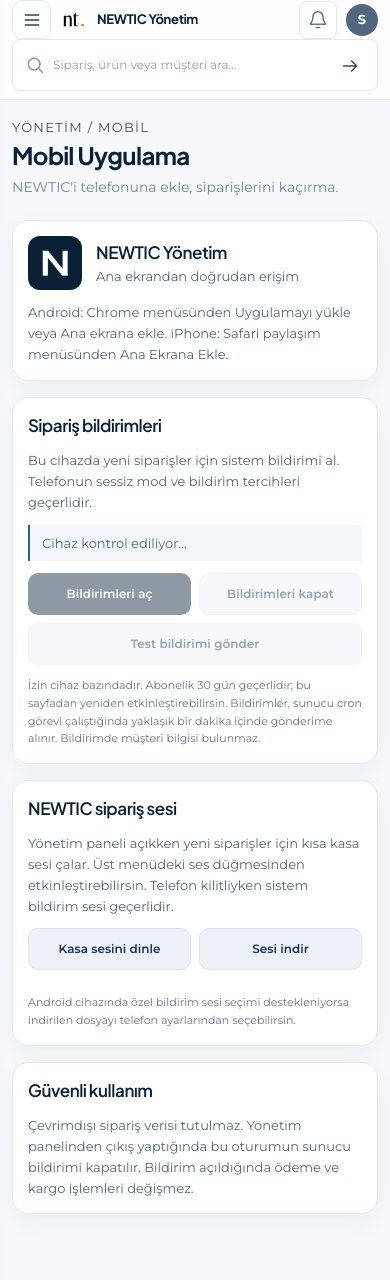
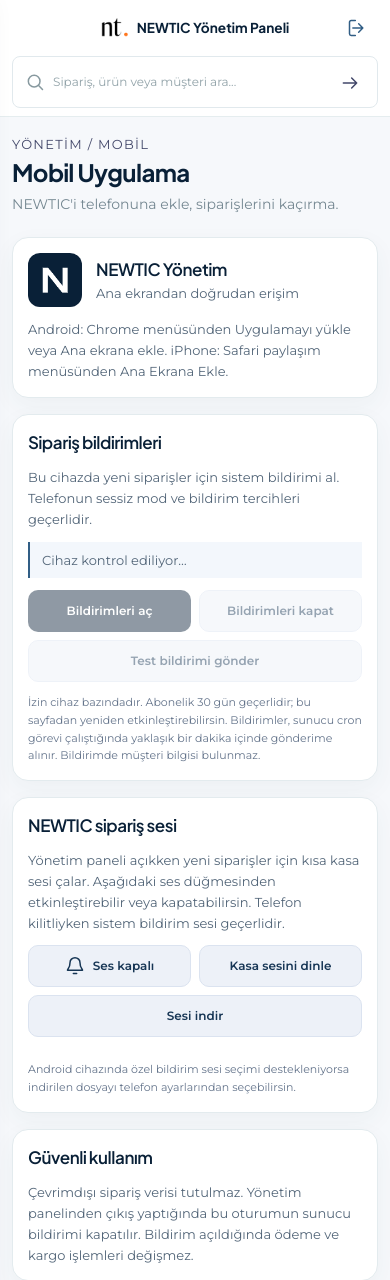
Before and after one commit to kiddiewise/newtic, a Laravel app: page /admin/uygulama in a window 390 px wide. Shown: the top 1280 px of the page. Run offline with Laravel 12, Linux system fonts and the light colour scheme; the visitor is signed in with stand-in values (Sample User, id 1); data comes from the database, SQL or seed files in the repository; tables that the repository leaves empty hold one stand-in row (values such as "Sample post"); data that the repository does not hold is empty; style sheets or scripts are compiled from the project's sources.

Commit message:
Release 1.0.26: simplify mobile admin header

```diff
--- /dev/null
+++ b/resources/css/admin-mobile-header.css
@@ -0,0 +1,20 @@
+/* Mobile header: centered brand, safe logout and one in-flow search row. */
+.admin-app-active .newtic-mobile-header-brand,.admin-app-active .newtic-mobile-header-logout{display:none}
+.newtic-pwa-sound-toggle[aria-pressed="true"]{background:#edf3f8;color:#315e85;border-color:#c5d8e9}
+@media(max-width:900px){
+ .admin-app-active .admin-workspace .admin-topbar{padding:0 max(12px,env(safe-area-inset-right,0px)) 8px max(12px,env(safe-area-inset-left,0px));min-height:0;background:#fff}
+ .admin-app-active .admin-workspace .admin-topbar-inner{display:grid;grid-template-columns:42px minmax(0,1fr) 42px;grid-template-rows:minmax(48px,auto) auto;align-items:center;gap:4px 6px;min-height:0;padding-top:4px}
+ .admin-app-active .admin-workspace .admin-topbar-inner>.admin-menu-toggle,
+ .admin-app-active .admin-workspace .admin-topbar-inner>.admin-topbar-brandmark,
+ .admin-app-active .admin-workspace .admin-topbar-inner>.admin-topbar-heading,
+ .admin-app-active .admin-workspace .admin-topbar-inner>.admin-top-actions{display:none}
+ .admin-app-active .admin-workspace .newtic-mobile-header-brand{grid-column:2;grid-row:1;display:flex;justify-content:center;align-items:center;gap:8px;min-width:0;text-decoration:none;color:#092037}
+ .newtic-mobile-header-brand img{width:28px;height:28px;object-fit:contain;flex:none}
+ .newtic-mobile-header-brand span{font:650 clamp(11px,3.5vw,15px)/1.3 'Plus Jakarta Sans',Montserrat,sans-serif;text-align:center;overflow-wrap:normal}
+ .admin-app-active .admin-workspace .newtic-mobile-header-logout{grid-column:3;grid-row:1;display:flex;justify-content:flex-end;margin:0}
+ .newtic-mobile-header-logout button{display:grid;place-items:center;min-width:42px;min-height:42px;padding:0;border:0;border-radius:8px;background:transparent;color:#315e85;cursor:pointer}
+ .newtic-mobile-header-logout .admin-icon{width:23px;height:23px}
+ .newtic-mobile-header-logout button:focus-visible,.newtic-mobile-header-brand:focus-visible{outline:2px solid #315e85;outline-offset:2px}
+ .admin-app-active .admin-workspace .admin-topbar-inner>.admin-global-search{grid-column:1/-1;grid-row:2;position:static;inset:auto;order:0;min-width:0;width:100%;max-width:none;margin:0;box-sizing:border-box;min-height:43px;border:1px solid #e1e9ed;border-radius:8px;background:#fff}
+ .admin-app-active .admin-workspace>.admin-main{padding-top:16px}
+}
--- a/resources/css/app.css
+++ b/resources/css/app.css
@@ -88,3 +88,5 @@
 
 @import './admin-order-delivery.css';
 @import './admin-dashboard-workspace.css';
+
+@import './admin-mobile-header.css';
--- a/resources/js/admin-mobile-navigation.js
+++ b/resources/js/admin-mobile-navigation.js
@@ -90,8 +90,7 @@ if (nav && dialog) {
   const badge = nav.querySelector('[data-admin-order-badge]');
   const link = nav.querySelector('[data-admin-order-link]');
   const live = nav.querySelector('[data-admin-order-live]');
-  const soundButton = document.querySelector('[data-admin-order-sound]');
-  const soundLabel = document.querySelector('[data-admin-sound-label]');
+  const soundButtons = [...document.querySelectorAll('[data-admin-order-sound]')];
   const toast = document.querySelector('[data-admin-order-toast]');
   const toastText = document.querySelector('[data-admin-order-toast-text]');
   const soundKey = 'newtic.admin.order-sound.' + nav.dataset.orderUser;
@@ -104,11 +103,13 @@ if (nav && dialog) {
   let last = Number(badge.textContent === '99+' ? 100 : badge.textContent) || 0;
   let toastTimer;
   const updateSound = () => {
-    if (!soundButton) return;
-    soundButton.setAttribute('aria-pressed', String(soundEnabled));
-    soundButton.setAttribute('aria-label', soundEnabled ? 'Sipariş sesini kapat' : 'Sipariş sesini etkinleştir');
-    soundButton.title = soundEnabled ? 'Sipariş sesi açık' : 'Sipariş sesi kapalı';
-    if (soundLabel) soundLabel.textContent = soundEnabled ? 'Ses açık' : 'Ses kapalı';
+    soundButtons.forEach(button => {
+      button.setAttribute('aria-pressed', String(soundEnabled));
+      button.setAttribute('aria-label', soundEnabled ? 'Sipariş sesini kapat' : 'Sipariş sesini etkinleştir');
+      button.title = soundEnabled ? 'Sipariş sesi açık' : 'Sipariş sesi kapalı';
+      const label = button.querySelector('[data-admin-sound-label]');
+      if (label) label.textContent = soundEnabled ? 'Ses açık' : 'Ses kapalı';
+    });
   };
   async function unlockAudio() {
     const Audio = window.AudioContext || window.webkitAudioContext;
@@ -126,14 +127,14 @@ if (nav && dialog) {
     const played = await unlockAudio() && playChime();
     if (previewStatus) previewStatus.textContent = played ? 'Kasa sesi çalındı.' : 'Ses çalınamadı. Cihazın ses ayarlarını kontrol et.';
   });
-  soundButton?.addEventListener('click', async () => {
+  soundButtons.forEach(button => button.addEventListener('click', async () => {
     if (soundEnabled) { soundEnabled = false; }
     else { soundEnabled = await unlockAudio(); if (soundEnabled) playChime(); }
     setPref(soundKey,soundEnabled ? '1' : '0');
     updateSound();
-  });
+  }));
   document.addEventListener('pointerdown', event => {
-    if (soundEnabled && !soundButton?.contains(event.target)) unlockAudio();
+    if (soundEnabled && !soundButtons.some(button => button.contains(event.target))) unlockAudio();
   }, {passive:true});
   document.addEventListener('keydown', () => { if (soundEnabled) unlockAudio(); });
   window.addEventListener('storage', event => {
--- a/resources/views/admin/layout.blade.php
+++ b/resources/views/admin/layout.blade.php
@@ -135,6 +135,11 @@
         <button class="admin-menu-toggle" type="button" aria-controls="admin-sidebar" aria-expanded="false" aria-label="Menüyü aç" data-admin-menu-toggle><x-admin-icon name="menu" /></button>
         <img class="admin-topbar-brandmark" src="{{ asset($adminAppearance->compactLogo()) }}" alt="" width="30" height="30">
         <div class="admin-topbar-heading"><strong>@yield('topbar', 'NEWTIC Yönetim')</strong><small>{{ $activeGroupLabel }}</small></div>
+        <a class="newtic-mobile-header-brand" href="{{ route('admin.dashboard') }}" aria-label="NEWTIC Genel Bakış"><img src="{{ asset($adminAppearance->compactLogo()) }}" alt="" width="28" height="28"><span>NEWTIC Yönetim Paneli</span></a>
+        <form class="newtic-mobile-header-logout" method="POST" action="{{ route('admin.logout') }}">
+          @csrf
+          <button type="submit" aria-label="Güvenli çıkış" title="Güvenli çıkış"><x-admin-icon name="logout"/></button>
+        </form>
         <form class="admin-global-search" action="{{ route('admin.search') }}" method="GET" role="search">
           <x-admin-icon name="search" />
           <input type="search" name="q" minlength="2" maxlength="100" value="{{ request()->routeIs('admin.search') ? request('q') : '' }}" placeholder="Sipariş, ürün veya müşteri ara..." aria-label="Sipariş, ürün veya müşteri ara" required>
--- a/resources/views/admin/partials/mobile-navigation.blade.php
+++ b/resources/views/admin/partials/mobile-navigation.blade.php
@@ -53,6 +53,7 @@
       <a href="{{ route('admin.dashboard') }}" @class(['admin-mobile-more-link','is-active'=>request()->routeIs('admin.dashboard')]) @if(request()->routeIs('admin.dashboard')) aria-current="page" @endif>
         <span class="admin-mobile-more-icon"><x-admin-icon name="home"/></span><span>Genel Bakış</span>
       </a>
+      <a href="{{ route('home') }}" target="_blank" rel="noopener noreferrer" class="admin-mobile-more-link"><span class="admin-mobile-more-icon"><x-admin-icon name="external-link"/></span><span>Mağazayı görüntüle</span></a>
       @foreach($mobileMoreGroups as $group)
         @php($groupActive = $group['items']->contains(fn($item)=>request()->routeIs($item['active']) || ($item['name']==='admin.index' && request()->routeIs('admin.sections.*','admin.slides.*'))))
         <details class="newtic-mobile-more-group" @if($groupActive || $group['label']==='Ürün & Sipariş Yönetimi') open @endif>
--- a/resources/views/admin/pwa/index.blade.php
+++ b/resources/views/admin/pwa/index.blade.php
@@ -20,8 +20,8 @@
   </section>
   <section class="admin-panel newtic-pwa-card">
     <h2>NEWTIC sipariş sesi</h2>
-    <p>Yönetim paneli açıkken yeni siparişler için kısa kasa sesi çalar. Üst menüdeki ses düğmesinden etkinleştirebilirsin. Telefon kilitliyken sistem bildirim sesi geçerlidir.</p>
-    <div class="newtic-pwa-actions"><button type="button" class="admin-secondary" data-admin-sound-preview>Kasa sesini dinle</button>
+    <p>Yönetim paneli açıkken yeni siparişler için kısa kasa sesi çalar. Aşağıdaki ses düğmesinden etkinleştirebilir veya kapatabilirsin. Telefon kilitliyken sistem bildirim sesi geçerlidir.</p>
+    <div class="newtic-pwa-actions"><button type="button" class="admin-secondary newtic-pwa-sound-toggle" data-admin-order-sound aria-pressed="false" aria-label="Sipariş sesini etkinleştir"><x-admin-icon name="bell"/> <span data-admin-sound-label>Ses kapalı</span></button><button type="button" class="admin-secondary" data-admin-sound-preview>Kasa sesini dinle</button>
       <a class="admin-secondary" href="{{ asset('assets/pwa/newtic-kasa-sesi.wav') }}" download="newtic-kasa-sesi.wav">Sesi indir</a></div>
     <small data-admin-sound-preview-status role="status" aria-live="polite"></small>
     <small>Android cihazında özel bildirim sesi seçimi destekleniyorsa indirilen dosyayı telefon ayarlarından seçebilirsin.</small>
```
Also changed, not shown: tests/Feature/AdminMobileNavigationTest.php (+17 -0 lines), 1 other file.
